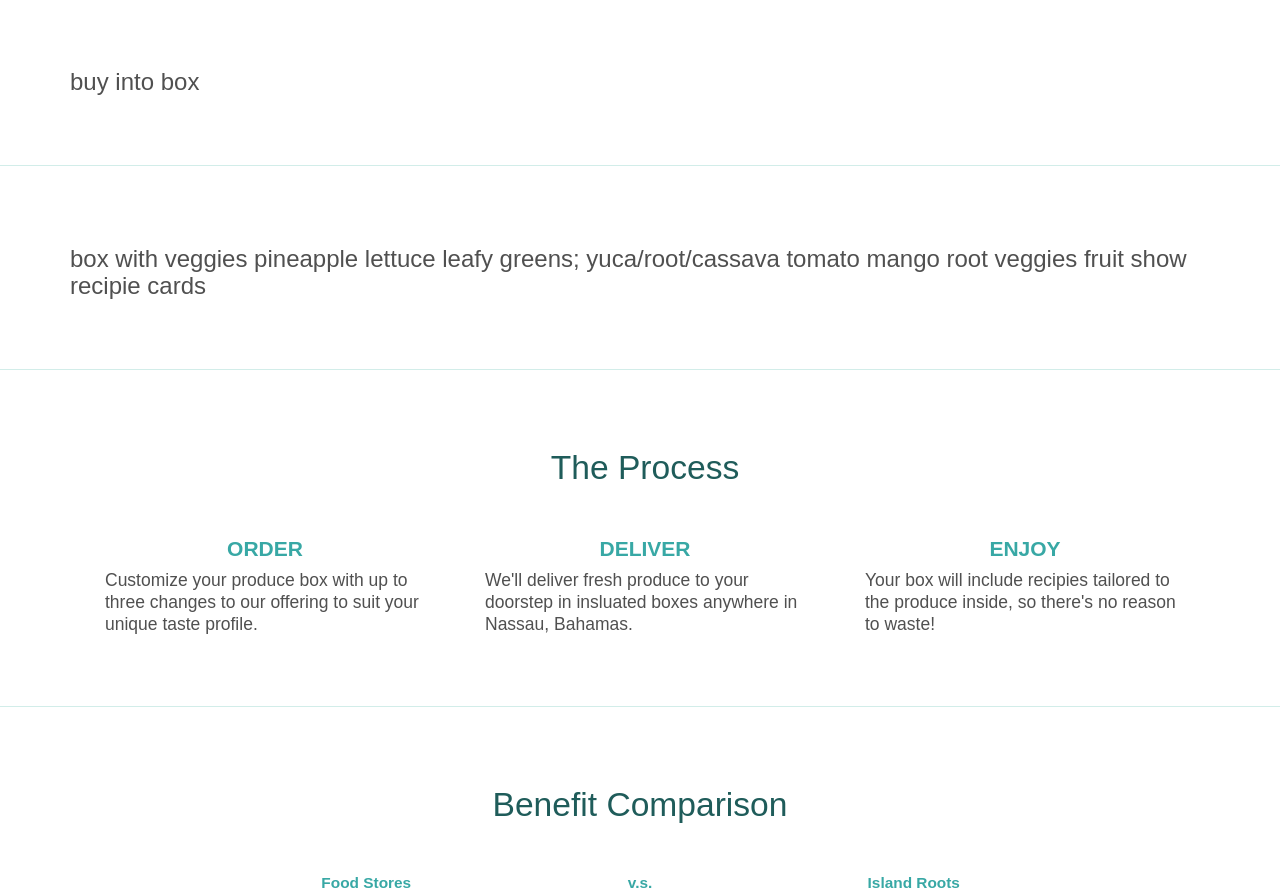
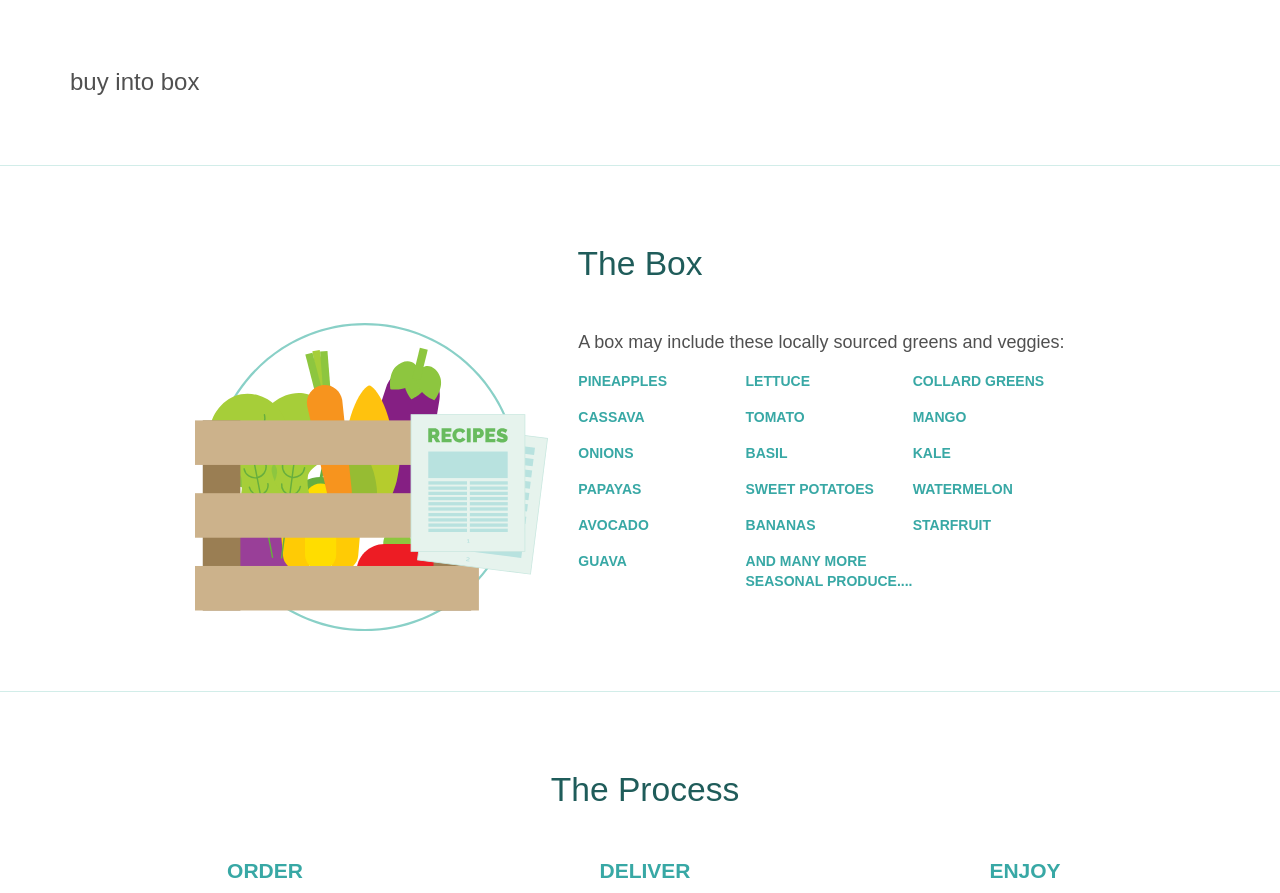
Before and after one commit to sodevious/islandroots, a Jekyll site: the page built from index.html, in a window 1280 px wide. Shown: the part 430-1323 px from the top of the page. Built offline with Jekyll 4.4.1, drawn with Linux system fonts in a browser that asks for light colours.

Commit message:
add box section

```diff
--- a/_sass/_layout.sass
+++ b/_sass/_layout.sass
@@ -2,8 +2,6 @@
 // ----------------------------------
 body
     font-family: $roots-sans-serif
-    //color: #BBB
-    //color: #CCC
     color: #505050
 
 .ir-logo
@@ -126,6 +124,21 @@ body
     .section-paragraph
         font-size: 1.25em
         line-height: 1.25em
+
+.section-box
+    .veggie-box
+        width: 100%
+    .veggie-list
+        padding: 0px
+
+        li
+            list-style-type: none
+            width: 33%
+            float: left
+            color: $roots-blue-dark
+            font-weight: 600
+            text-transform: uppercase
+            padding: 8px 0px
 
 .home-mission-statement
     font-size: 1.5em
--- a/index.html
+++ b/index.html
@@ -54,27 +54,45 @@ layout: sectional
     </div>
 </div>
 
-<div class="section section-white section-order">
+<div class="section section-white section-box">
     <div class="row">
         <div class="container">
+            <h2>The Box</h2>
 
-            <h3>box with veggies
+            <div class="col-xs-10 col-xs-offset-1">
+                <div class="col-xs-5">
+                    <img src="/images/veggie-box.svg" class="veggie-box"/>
+                </div>
 
+                <div class="col-xs-7">
+                    <h4>A box may include these locally sourced greens and veggies:</h4>
 
+                    <ul class="veggie-list">
+                        <li>Pineapples</li>
+                        <li>Lettuce</li>
+                        <li>Collard Greens</li>
+                        <li>Cassava</li>
+                        <li>Tomato</li>
+                        <li>Mango</li>
+                        <li>Onions</li>
+                        <li>Basil</li>
+                        <li>Kale</li>
+                        <li>Papayas</li>
+                        <li>Sweet Potatoes</li>
+                        <li>Watermelon</li>
+                        <li>Avocado</li>
+                        <li>Bananas</li>
+                        <li>Starfruit</li>
+                        <li>Guava</li>
+                        <li>and many more seasonal produce....</li>
 
-                pineapple
-                lettuce
-                leafy greens;
-                yuca/root/cassava
-                tomato
-                mango
-                root veggies
-                fruit
-
-                show recipie cards</h3>
+                    </ul>
+                </div>
+            </div>
         </div>
     </div>
 </div>
+
 <div class="section section-white section-order">
     <div class="container">
         <h2>The Process</h2>
```
Also changed, not shown: images/veggie-box.svg (added).
